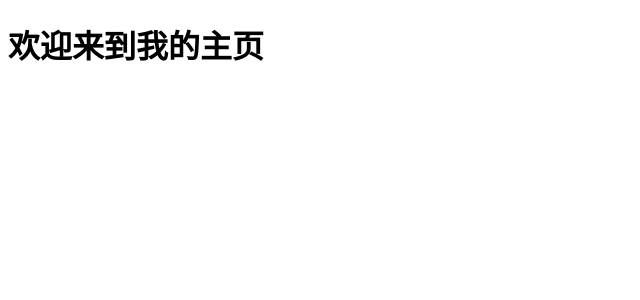
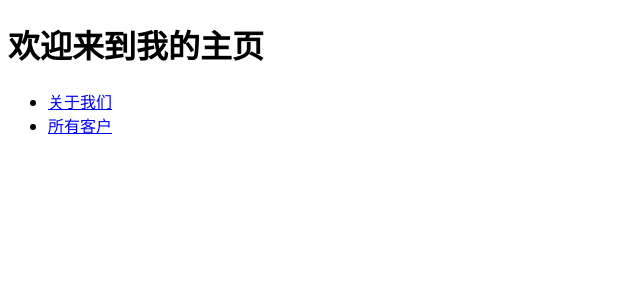
Before and after one commit to ms-online/ms-nextjs-course, a Next.js app: page / in a window 1280 px wide. Shown: the top 300 px of the page, without its empty margins (0-640 px from the left). Built offline with nearby package versions, Linux system fonts and the light colour scheme.

Commit message:
lesson-7

```diff
--- a/pages/index.js
+++ b/pages/index.js
@@ -1,7 +1,18 @@
+import Link from 'next/link'
 function HomePage() {
   return (
     <div>
       <h1>欢迎来到我的主页</h1>
+      <ul>
+        <li>
+          <Link replace href='/about'>
+            关于我们
+          </Link>
+        </li>
+        <li>
+          <Link href='/clients'>所有客户</Link>
+        </li>
+      </ul>
     </div>
   )
 }
```
Also changed, not shown: 1 other file (tests, documents, lock files or other folders).
